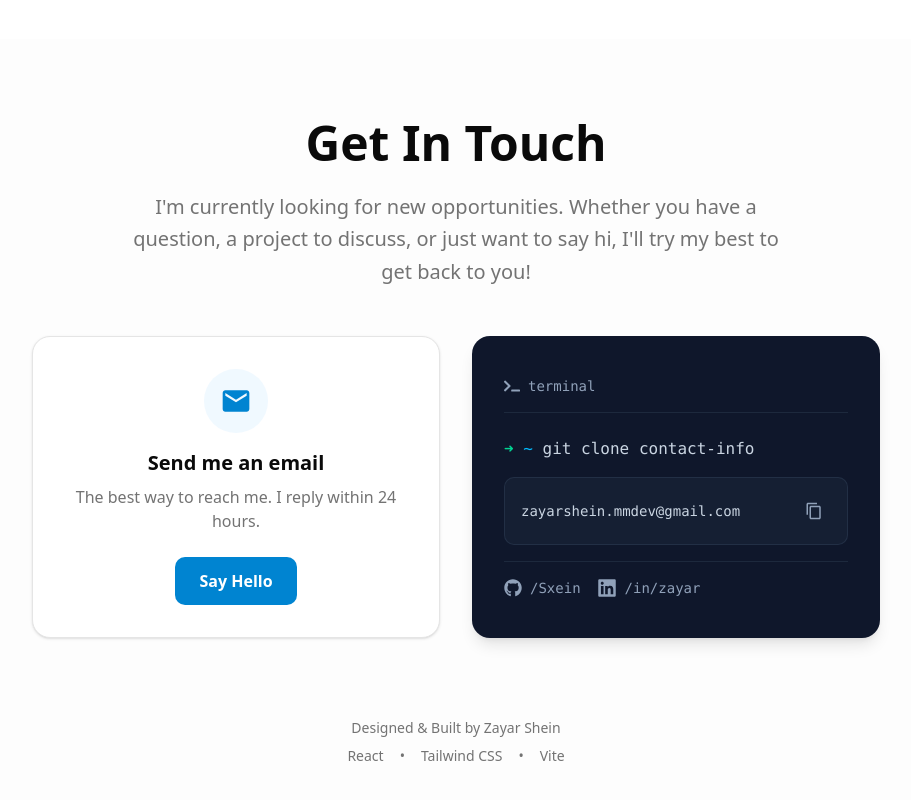
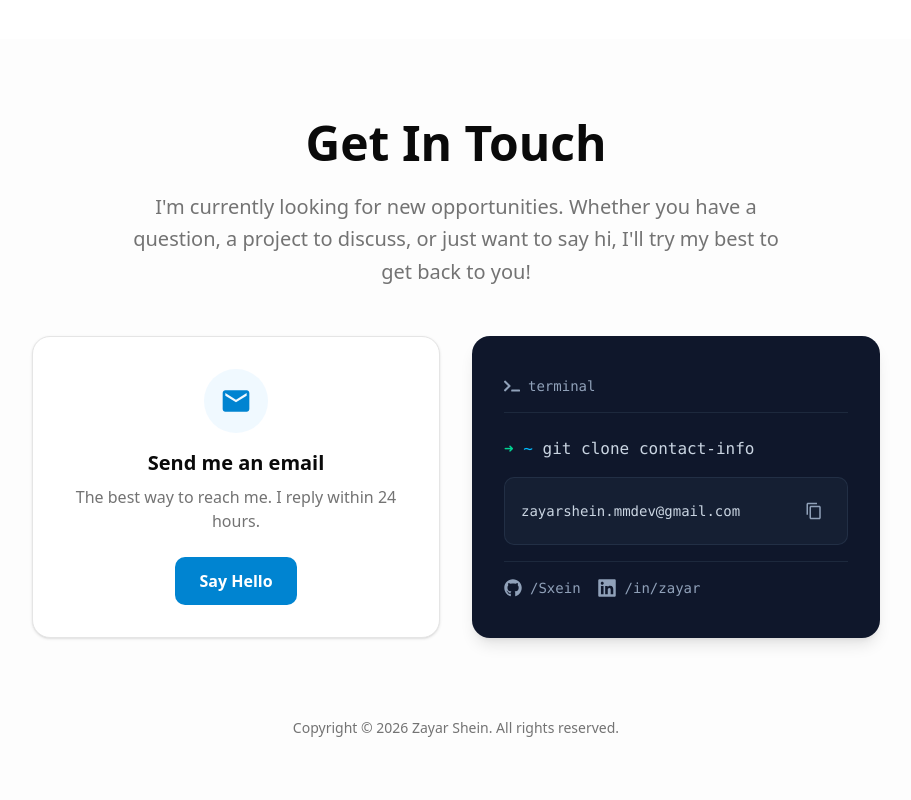
Before and after one commit to Hamizkhan08/Portfolio-Hamiz, a React (Vite) app: page / in a window 1280 px wide. Shown: the part 5142-5942 px from the top of the page, without its empty margins (184-1095 px from the left). Built offline with nearby package versions, Linux system fonts and the light colour scheme.

Commit message:
Feat: Update footer in Contact section to reflect copyright information and remove outdated design credits

```diff
--- a/src/components/Contact/ContactSection.tsx
+++ b/src/components/Contact/ContactSection.tsx
@@ -92,10 +92,7 @@ export default function Contact() {
                 </div>
 
                 <footer className="mt-20 text-center text-muted-foreground text-sm">
-                    <p>Designed & Built by Zayar Shein</p>
-                    <div className="flex justify-center gap-4 mt-2">
-                        <span>React</span>•<span>Tailwind CSS</span>•<span>Vite</span>
-                    </div>
+                    <p>Copyright © 2026 Zayar Shein. All rights reserved.</p>
                 </footer>
             </div>
         </section>
```
